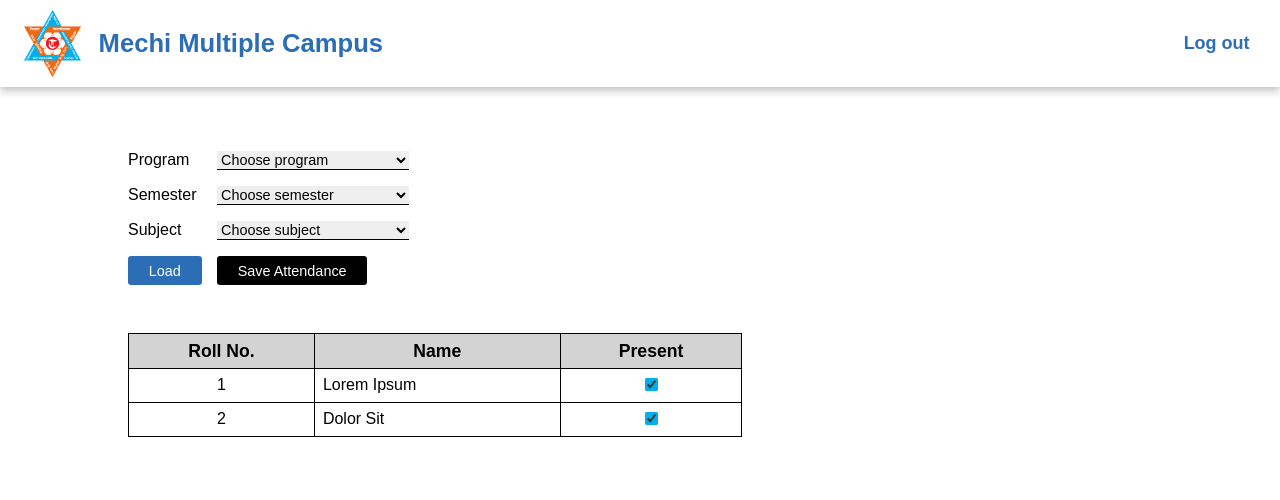
After one commit to bhawesh-mishra/Mechi_Multiple_Campus, a PHP site: page /template/attendance.html in a window 1280 px wide. The commit adds this page. Shown: the top 500 px of the page. Run offline with PHP 8.4, Linux system fonts and the light colour scheme.

Commit message:
accepted Neelam Karki's changes

```diff
--- /dev/null
+++ b/res/css/attendance.css
@@ -0,0 +1,98 @@
+header {
+  padding: 0.5rem 1.5rem;
+  display: flex;
+  justify-content: space-between;
+  align-items: center;
+  background-color: var(--main-color);
+}
+
+#logo {
+  display: flex;
+  align-items: center;
+}
+
+img {
+  margin-right: 2ch;
+  height: calc(var(--h2-size) * 2 + 1rem);
+  width: auto;
+}
+
+h2 {
+  display: inline;
+  color: var(--accent-color);
+}
+
+#logout {
+  font-size: large;
+  font-weight: bold;
+  color: var(--accent-color);
+  background-color: transparent;
+}
+#logout:focus,
+#logout:hover {
+  color: var(--tertiary-color);
+}
+
+main {
+  padding: 4rem 8rem;
+  display: flex;
+  flex-direction: column;
+  gap: 3rem 0;
+}
+
+section {
+  display: flex;
+  flex-direction: column;
+  gap: 1rem 0;
+}
+
+.selector {
+  display: grid;
+  grid-template-columns: 10ch max-content;
+}
+select {
+  border: none;
+  border-bottom: 1px solid black;
+  width: 24ch;
+}
+
+button {
+  border: 0;
+  border-radius: 0.2rem;
+  padding: 0.4rem;
+  width: max-content;
+  color: var(--main-color);
+}
+#loader {
+  background-color: var(--accent-color);
+}
+#loader:hover {
+  transition: 0.3s;
+  background-color: var(--tertiary-color);
+}
+#submit {
+  background-color: var(--primary-color);
+}
+#submit:hover {
+  transition: 0.3s;
+  background-color: var(--auxillary-color);
+}
+
+table {
+  width: 60%;
+}
+table,
+th,
+td {
+  border: 1px solid black;
+  border-collapse: collapse;
+  padding: 0.4rem 0.5rem;
+}
+th {
+  font-size: 1.1rem;
+  background-color: lightgrey;
+}
+tr > td:first-child,
+tr > td:last-child {
+  text-align: center;
+}
--- a/res/css/theme.css
+++ b/res/css/theme.css
@@ -1,13 +1,51 @@
 :root {
   accent-color: #00aff0; /*you will not use this; it is used by browser!*/
   --accent-color: #2b6eb5;
+  --main-color: white;
+  --primary-color: black;
+  --secondary-color: #00aff0;
   --tertiary-color: #f36710;
-  --secondary-color: black;
-  --main-color: white;
+  --auxillary-color: #ee161f;
   --out_of_focus-color: rgba(100, 100, 100, 0.4);
   --container-border_radius: 1.6rem;
   --input-border_radius: 0.4rem;
   --input-padding: 0.8rem;
   --transition-time: 0.3s;
   --h1-size: 2rem;
+  --h2-size: 1.6rem;
+  --h3-size: 1.2rem;
+  --header-shadow: rgba(0, 0, 0, 0.24) 0px 4px 8px;
 }
+
+body {
+  margin: 0;
+  font-family: Arial, Helvetica, sans-serif, system;
+}
+
+header {
+  box-shadow: var(--header-shadow);
+}
+
+h1 {
+  font-size: var(--h1-size);
+}
+h2 {
+  font-size: var(--h2-size);
+}
+h3 {
+  font-size: var(--h3-size);
+}
+
+a {
+  text-decoration: none;
+  color: var(--accent-color);
+}
+a:active,
+a:hover {
+  color: var(--tertiary-color);
+}
+
+select,
+button {
+  font-size: 0.9rem;
+}
--- /dev/null
+++ b/template/attendance.html
@@ -0,0 +1,92 @@
+<!DOCTYPE html>
+<html lang="en">
+  <head>
+    <meta charset="UTF-8" />
+    <meta name="viewport" content="width=device-width, initial-scale=1.0" />
+    <title>Attendance</title>
+    <link rel="stylesheet" href="../res/css/theme.css" />
+    <link rel="stylesheet" href="../res/css/attendance.css" />
+  </head>
+  <body>
+    <header>
+      <span id="logo">
+        <img src="../res/img/TU-Logo.svg.png" alt="TU Logo" />
+        <h2>Mechi Multiple Campus</h2>
+      </span>
+      <button id="logout">Log out</button>
+    </header>
+    <main>
+      <section>
+        <div class="selector">
+          <label for="program">Program</label>
+          <select name="program" id="program">
+            <option value="none">Choose program</option>
+            <option value="CSIT">CSIT</option>
+            <option value="BCA">BCA</option>
+            <option value="BBA">BBA</option>
+            <option value="BIM">BIM</option>
+          </select>
+        </div>
+
+        <div class="selector">
+          <label for="semester">Semester</label>
+          <select name="semester" id="semester">
+            <option value="0">Choose semester</option>
+            <option value="1">First</option>
+            <option value="2">Second</option>
+            <option value="3">Third</option>
+            <option value="4">Fourth</option>
+            <option value="5">Fifth</option>
+            <option value="6">Sixth</option>
+            <option value="7">Seventh</option>
+            <option value="8">Eighth</option>
+          </select>
+        </div>
+
+        <div class="selector">
+          <label for="subject">Subject</label>
+          <select name="subject" id="subject">
+            <option value="none">Choose subject</option>
+          </select>
+        </div>
+
+        <div class="selector">
+          <button type="button" onclick="loadAttendanceList()" id="loader">
+            &emsp;Load&emsp;
+          </button>
+          <button type="submit" id="submit">
+            &emsp;Save Attendance&emsp;
+          </button>
+        </div>
+      </section>
+
+      <form id="register">
+        <table>
+          <thead>
+            <tr>
+              <th>Roll No.</th>
+              <th>Name</th>
+              <th>Present</th>
+            </tr>
+          </thead>
+          <tbody>
+            <tr>
+              <td>1</td>
+              <td>Lorem Ipsum</td>
+              <td>
+                <input type="checkbox" checked />
+              </td>
+            </tr>
+            <tr>
+              <td>2</td>
+              <td>Dolor Sit</td>
+              <td>
+                <input type="checkbox" checked />
+              </td>
+            </tr>
+          </tbody>
+        </table>
+      </form>
+    </main>
+  </body>
+</html>
--- a/template/index.html
+++ b/template/index.html
@@ -20,12 +20,14 @@
             id="username"
             name="username"
             placeholder="username"
+            autocomplete="off"
           />
           <input
             type="password"
             id="password"
             name="password"
             placeholder="password"
+            autocomplete="off"
           />
           <button type="submit">Login</button>
         </form>
```
Also changed, not shown: res/css/index.css (+3 -5 lines), template/theme.html (added, +18 -0 lines).
